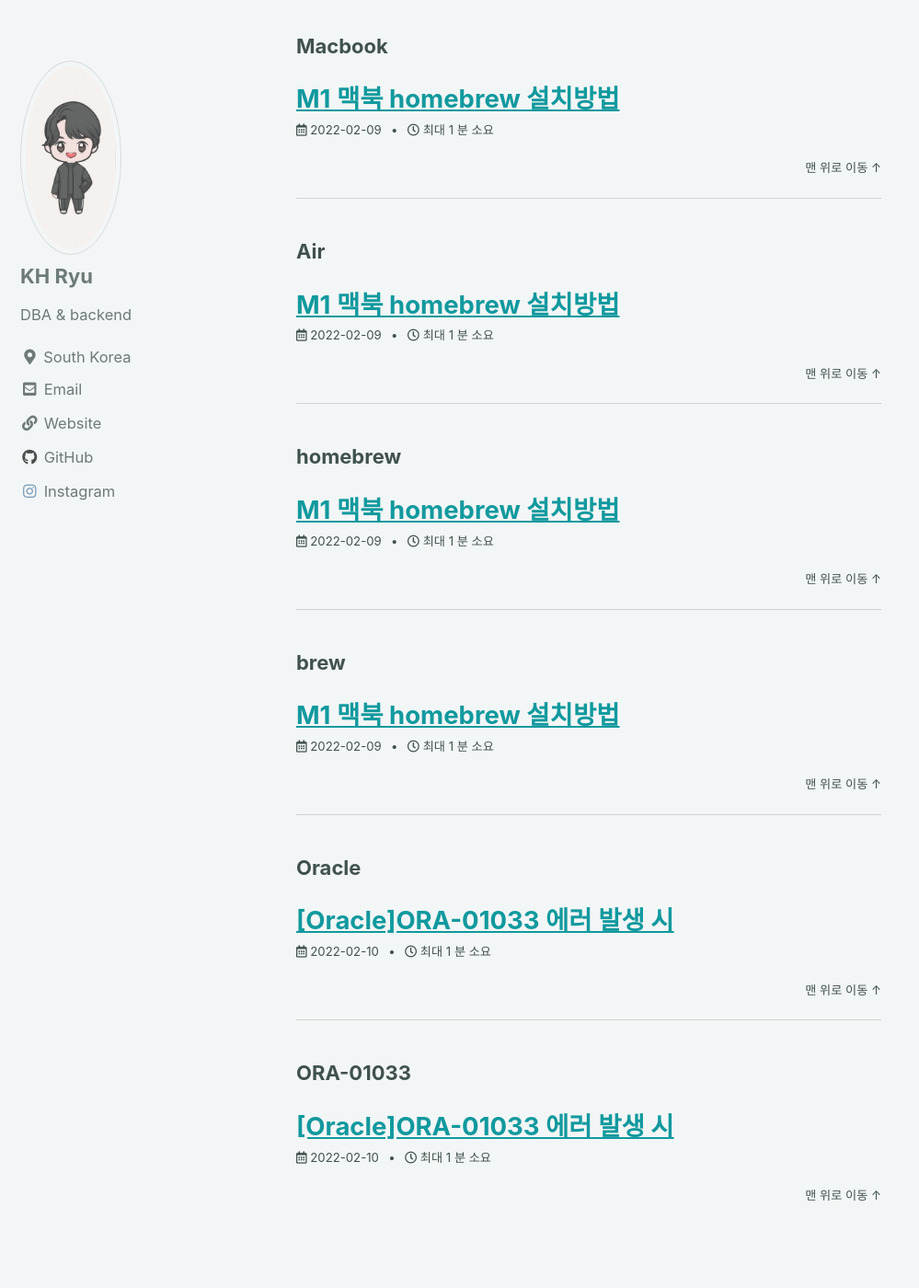
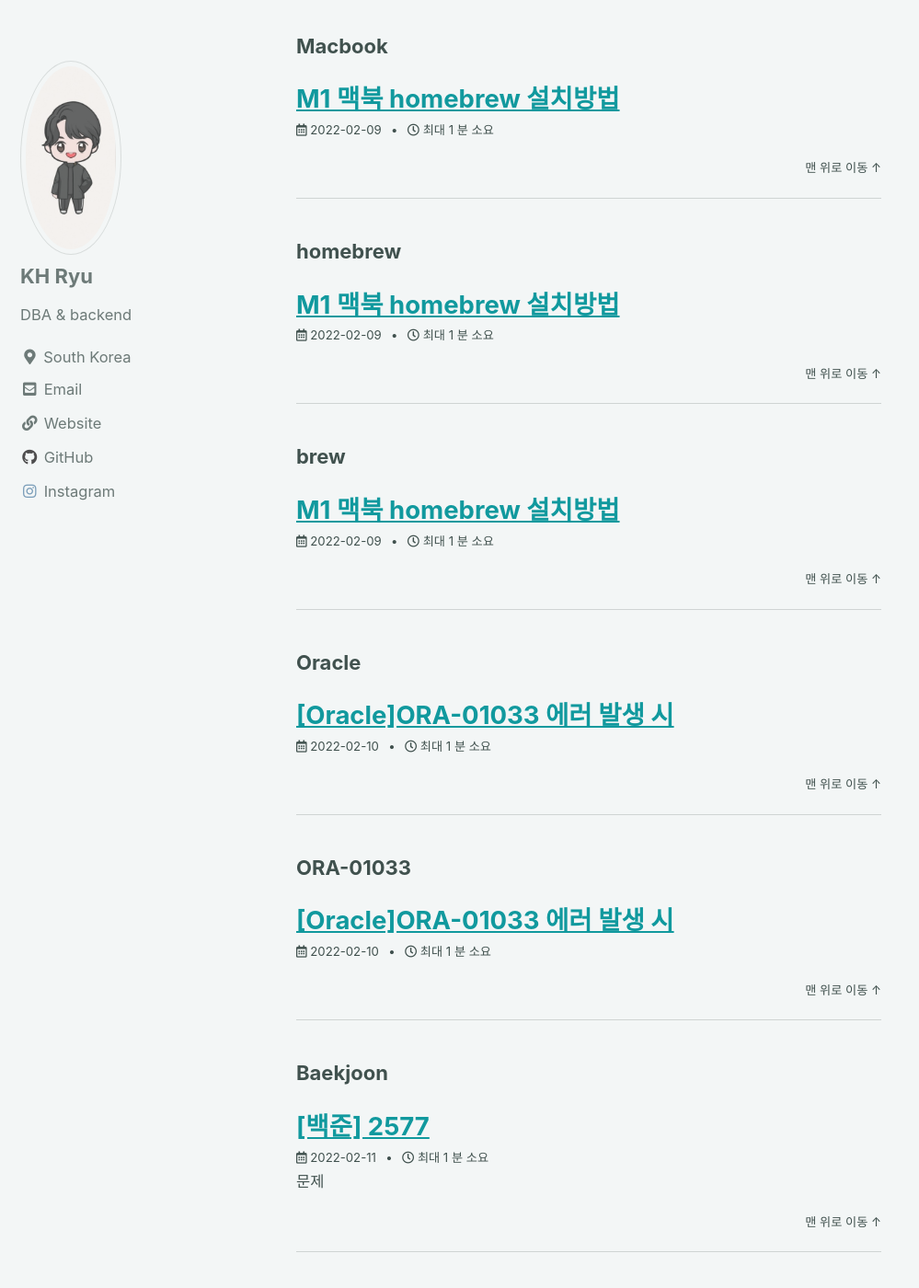
Before and after one commit to RyuKH95/RyuKH95.github.io, a Jekyll site: the page built from _pages/tag-archive.md, in a window 1280 px wide and 1400 px high, scrolled down 1371 px. Shown: the whole window at 92% size, without its empty margins (0-999 px from the left). Built offline with Jekyll 4.4.1, drawn with Linux system fonts in a browser that asks for light colours; cached includes are drawn as plain includes; some of the changed text lies outside the part shown.

Commit message:
baekjoon 2577

```diff
--- a/_posts/2022-02-09-m1-homebrew-install.md
+++ b/_posts/2022-02-09-m1-homebrew-install.md
@@ -2,7 +2,7 @@
 layout: single
 title: "M1 맥북 homebrew 설치방법"
 categories: Mac
-tag: [M1, Macbook, Air, homebrew, brew]
+tag: [M1, Macbook, homebrew, brew]
 toc: true
 ---
 
```
Also changed, not shown: _posts/2022-02-11-Baekjoon-2577.md (added, +19 -0 lines), 10 other files.
